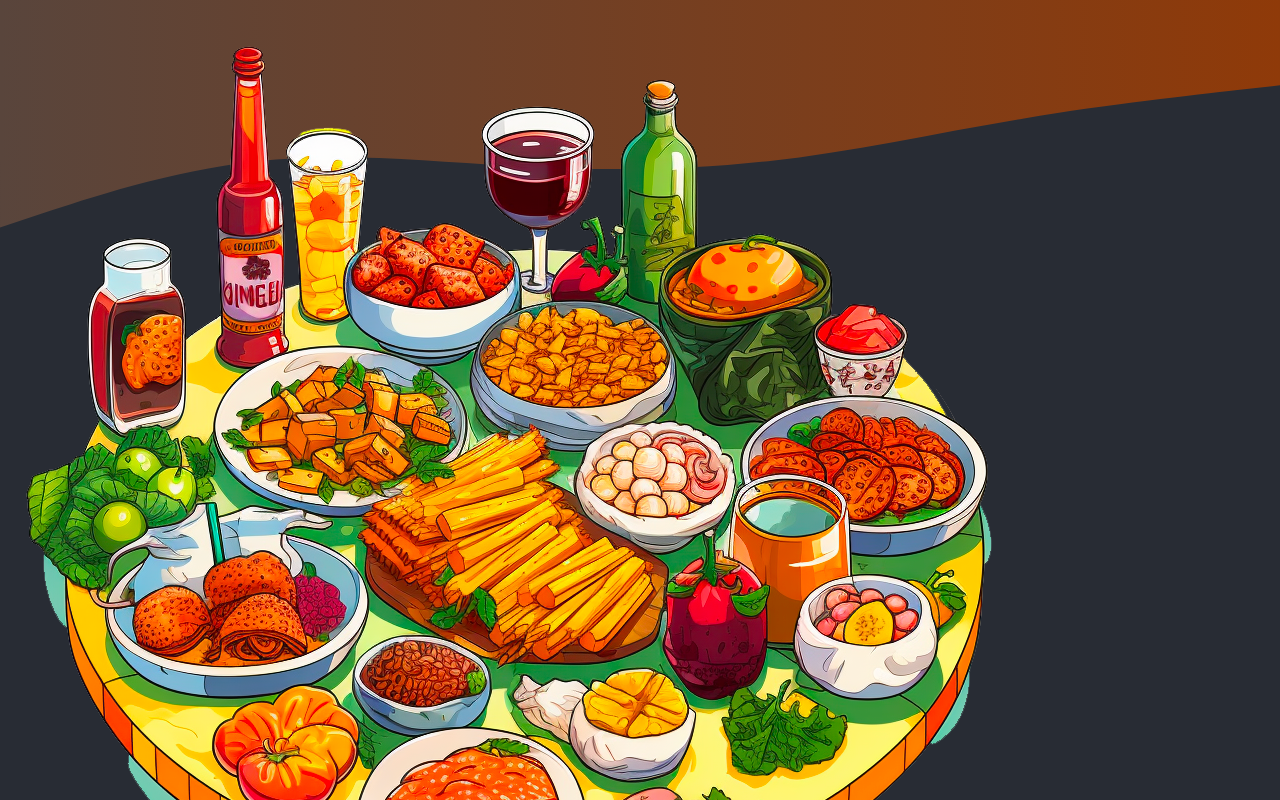
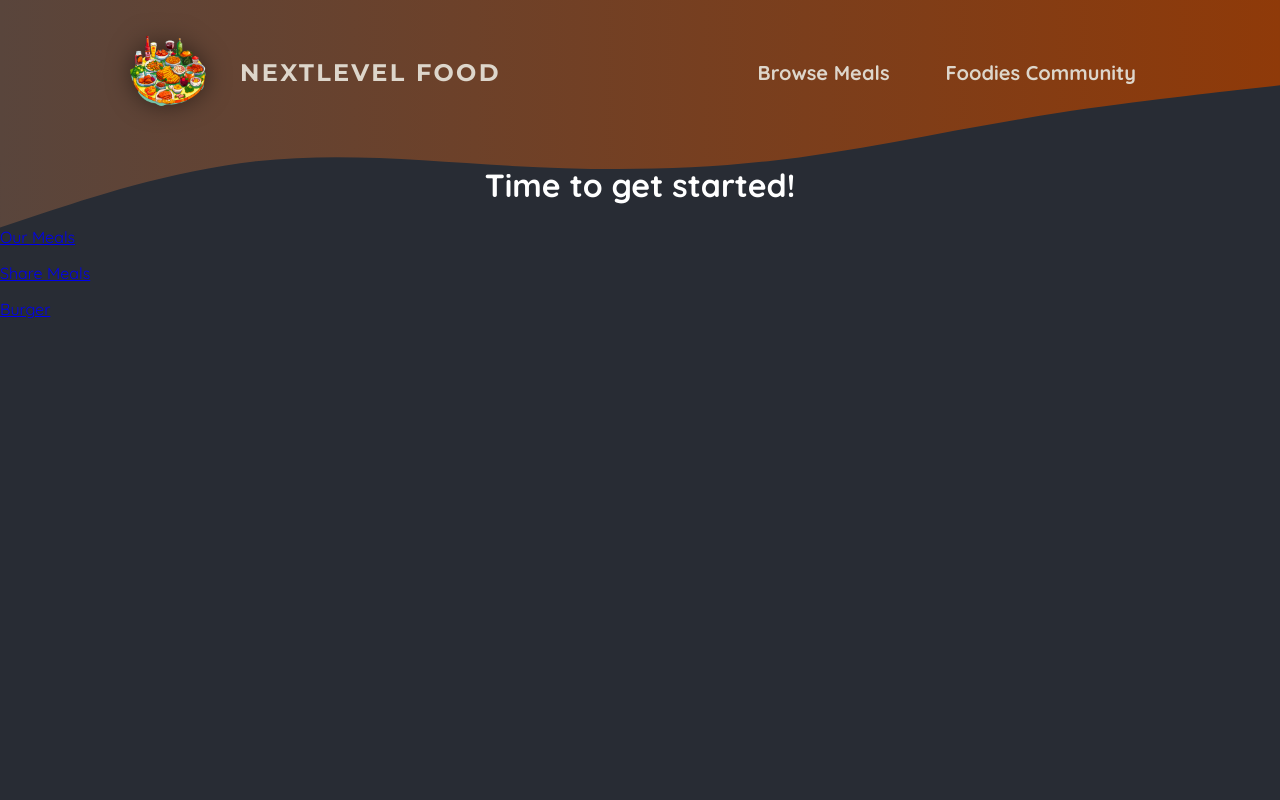
Before and after one commit to drenchoman/foodies, a Next.js app: page / in a window 1280 px wide. Shown: the top 800 px of the page. Built offline with nearby package versions, Linux system fonts and the light colour scheme.

Commit message:
add styling to header and nav

```diff
--- a/components/main-header.js
+++ b/components/main-header.js
@@ -1,14 +1,15 @@
 import Link from 'next/link';
 import logoImg from '@/assets/logo.png';
+import styles from './main-header.module.css';
 
 export default function MainHeader() {
   return (
-    <header>
-      <Link href="/">
+    <header className={styles.header}>
+      <Link className={styles.logo} href="/">
         <img src={logoImg.src} alt="A plate with food on it" />
         NextLevel Food
       </Link>
-      <nav>
+      <nav className={styles.nav}>
         <ul>
           <li>
             <Link href="/meals">Browse Meals</Link>
--- /dev/null
+++ b/components/main-header.module.css
@@ -0,0 +1,67 @@
+.header {
+  display: flex;
+  justify-content: space-between;
+  align-items: center;
+  padding: 2rem 1rem;
+}
+
+@media (min-width: 768px) {
+  .header {
+    padding: 2rem 10%;
+  }
+}
+
+.nav ul {
+  list-style: none;
+  margin: 0;
+  padding: 0;
+  display: flex;
+  gap: 1.5rem;
+  /* font-family: 'Montserrat', sans-serif; */
+  font-size: 1.25rem;
+}
+
+.nav a {
+  text-decoration: none;
+  color: #ddd6cb;
+  font-weight: bold;
+  padding: 0.5rem 1rem;
+  border-radius: 0.5rem;
+}
+
+.nav a:hover,
+.nav a:active {
+  background: linear-gradient(90deg, #ff8a05, #f9b331);
+  background-clip: text;
+  -webkit-background-clip: text;
+  -webkit-text-fill-color: transparent;
+  text-shadow: 0 0 18px rgba(248, 190, 42, 0.8);
+}
+
+.active {
+  background: linear-gradient(90deg, #ff8a05, #f9b331);
+  background-clip: text;
+  -webkit-background-clip: text;
+  -webkit-text-fill-color: transparent;
+}
+
+.logo {
+  display: flex;
+  align-items: center;
+  justify-content: center;
+  gap: 2rem;
+  text-decoration: none;
+  color: #ddd6cb;
+  font-weight: bold;
+  font-family: 'Montserrat', sans-serif;
+  letter-spacing: 0.15rem;
+  text-transform: uppercase;
+  font-size: 1.5rem;
+}
+
+.logo img {
+  width: 5rem;
+  height: 5rem;
+  object-fit: contain;
+  filter: drop-shadow(0 0 0.75rem rgba(0, 0, 0, 0.5));
+}
```
